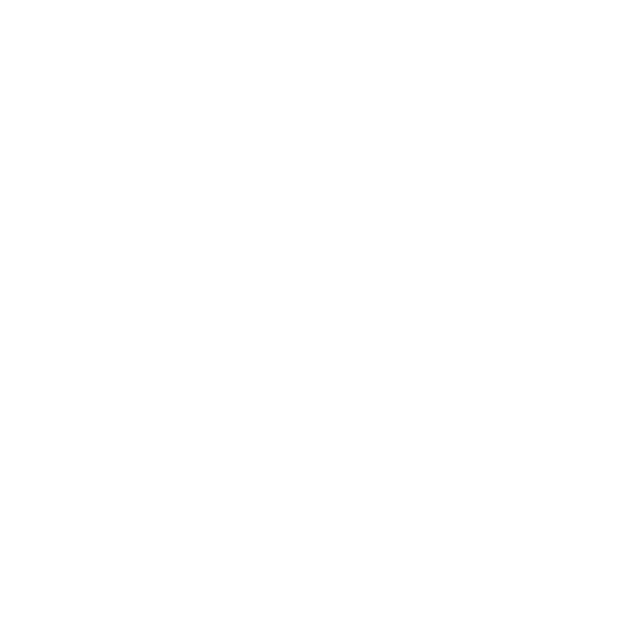
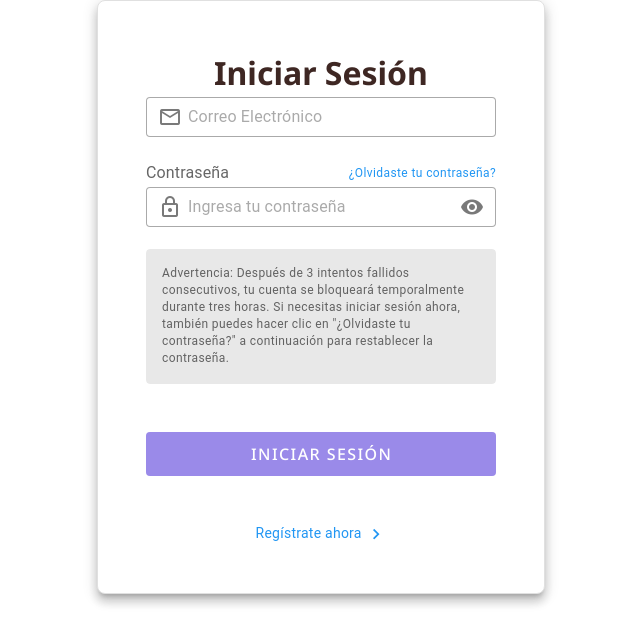
Before and after one commit to Jhems100/frontend, a Nuxt app: page /index/login in a window 1280 px wide. Before the commit this address had no page. Shown: the top 644 px of the page, without its empty margins (319-959 px from the left). Built offline with nearby package versions, Linux system fonts and the light colour scheme.

Commit message:
Anadiendo pagina login

```diff
--- a/pages/index/components/app-bar.vue
+++ b/pages/index/components/app-bar.vue
@@ -8,7 +8,7 @@
     <v-btn icon @click="redirectTo('/login')" class="nav-btn">
       <v-icon color="#000000">mdi-account</v-icon>
     </v-btn>
-  </v-app-bar>
+  </v-app-bar>//
 </template>
 
 <script>
--- a/pages/index/components/login.vue
+++ /dev/null
@@ -1,35 +0,0 @@
-<template>
-    <v-container>
-      <v-row justify="center">
-        <v-col cols="12" md="6">
-          <v-card>
-            <v-card-title>Iniciar Sesión</v-card-title>
-            <v-card-text>
-              <v-form>
-                <v-text-field label="Correo Electrónico" v-model="email" type="email" required></v-text-field>
-                <v-text-field label="Contraseña" v-model="password" type="password" required></v-text-field>
-                <v-btn @click="login">Iniciar Sesión</v-btn>
-              </v-form>
-            </v-card-text>
-          </v-card>
-        </v-col>
-      </v-row>
-    </v-container>
-  </template>
-
-  <script>
-  export default {
-    data() {
-      return {
-        email: '',
-        password: ''
-      };
-    },
-    methods: {
-      login() {
-        // Lógica de inicio de sesión aquí
-        console.log('Iniciando sesión con', this.email, this.password);
-      }
-    }
-  };
-  </script>
--- a/pages/index/components/seccion1.vue
+++ b/pages/index/components/seccion1.vue
@@ -102,10 +102,10 @@
 <style scoped>
 /* Estilos personalizados para esta página */
 .headline {
-  font-family: 'Noto Sans', sans-serif;
-  color: #3E2723;
+  color: #000000;
+  font-weight: 700;
+  margin-bottom: 20px;
   font-size: 2.5rem;
-  margin-bottom: 1rem;
 }
 
 .section {
--- /dev/null
+++ b/pages/index/login.vue
@@ -0,0 +1,107 @@
+<template>
+    <div>
+      <v-card
+        class="mx-auto pa-12 pb-8 custom-card"
+        elevation="8"
+        max-width="448"
+        rounded="lg"
+      >
+        <h1 class="headline text-center">Iniciar Sesión</h1>
+
+        <v-text-field
+          density="compact"
+          placeholder="Correo Electrónico"
+          prepend-inner-icon="mdi-email-outline"
+          variant="outlined"
+          class="custom-text-field"
+        ></v-text-field>
+
+        <div class="text-subtitle-1 text-medium-emphasis d-flex align-center justify-space-between">
+          Contraseña
+
+          <a
+            class="text-caption text-decoration-none text-blue"
+            href="#"
+            rel="noopener noreferrer"
+            target="_blank"
+          >
+            ¿Olvidaste tu contraseña?</a>
+        </div>
+
+        <v-text-field
+          :append-inner-icon="visible ? 'mdi-eye-off' : 'mdi-eye'"
+          :type="visible ? 'text' : 'password'"
+          density="compact"
+          placeholder="Ingresa tu contraseña"
+          prepend-inner-icon="mdi-lock-outline"
+          variant="outlined"
+          class="custom-text-field"
+          @click:append-inner="visible = !visible"
+        ></v-text-field>
+
+        <v-card
+          class="mb-12"
+          color="surface-variant"
+          variant="tonal"
+        >
+          <v-card-text class="text-medium-emphasis text-caption">
+            Advertencia: Después de 3 intentos fallidos consecutivos, tu cuenta se bloqueará temporalmente durante tres horas. Si necesitas iniciar sesión ahora, también puedes hacer clic en "¿Olvidaste tu contraseña?" a continuación para restablecer la contraseña.
+          </v-card-text>
+        </v-card>
+
+        <v-btn
+          class="mb-8 custom-btn"
+          size="large"
+          variant="tonal"
+          block
+        >
+          Iniciar Sesión
+        </v-btn>
+
+        <v-card-text class="text-center">
+          <a
+            class="text-blue text-decoration-none"
+            href="#"
+            rel="noopener noreferrer"
+            target="_blank"
+          >
+            Regístrate ahora <v-icon icon="mdi-chevron-right"></v-icon>
+          </a>
+        </v-card-text>
+      </v-card>
+    </div>
+  </template>
+
+  <script>
+  export default {
+    data() {
+      return {
+        visible: false
+      };
+    }
+  };
+  </script>
+
+  <style scoped>
+  @import url('https://fonts.googleapis.com/css2?family=Noto+Sans:wght@400;500;700&display=swap');
+
+  .headline {
+    font-family: 'Noto Sans', cursive, sans-serif;
+    color: #3E2723;
+  }
+
+  .custom-card {
+    background-color: white;
+    border: 1px solid #E0E0E0;
+  }
+
+  .custom-text-field .v-input__control {
+    font-family: 'Noto Sans', cursive, sans-serif;
+  }
+
+  .custom-btn {
+    background-color: #8c7ae6;
+    color: white;
+    font-family: 'Noto Sans', cursive, sans-serif;
+  }
+  </style>
--- a/pages/products.vue
+++ b/pages/products.vue
@@ -2,9 +2,9 @@
   <v-app>
     <v-app-bar app class="custom-app-bar">
       <v-toolbar-title class="app-title">IzziStocks</v-toolbar-title>
-        <v-btn text class="nav-btn" @click="redirectTo('/')">Pagina Principal</v-btn>
+      <v-btn text class="nav-btn" @click="redirectTo('/')">Página Principal</v-btn>
       <v-btn text class="nav-btn" @click="redirectTo('/products')">Planes y servicios</v-btn>
-        <v-btn text class="nav-btn" @click="redirectTo('/about')">sobre nosotros</v-btn>
+      <v-btn text class="nav-btn" @click="redirectTo('/about')">Sobre nosotros</v-btn>
       <v-spacer></v-spacer>
     </v-app-bar>
 
@@ -27,7 +27,7 @@
                 cover></v-img>
 
               <v-card-item>
-                  <v-card-title>Plan Basico</v-card-title>
+                <v-card-title>Plan Básico</v-card-title>
 
                 <v-card-subtitle>
                   <span class="me-1">Sugerido</span>
@@ -47,7 +47,7 @@
                 </v-row>
 
                 <div class="my-4 text-subtitle-1">
-                    7$ • La paz, Bolivia
+                  7$ • La Paz, Bolivia
                 </div>
 
                 <div>Sistema para rastrear, gestionar y optimizar niveles de inventario empresarial.</div>
@@ -56,7 +56,7 @@
               <v-divider class="mx-4 mb-1"></v-divider>
 
               <v-card-actions>
-                  <v-btn color="deep-purple-lighten-2" text="Comprar" block border @click="reserve"></v-btn>
+                <v-btn color="deep-purple-lighten-2" text="Comprar" block border @click="reserve('plan_basico')"></v-btn>
               </v-card-actions>
             </v-card>
           </v-col>
@@ -92,7 +92,7 @@
                 </v-row>
 
                 <div class="my-4 text-subtitle-1">
-                    10$ • La paz, Bolivia
+                  10$ • La Paz, Bolivia
                 </div>
 
                 <div>Sistema avanzado para rastrear, gestionar y optimizar inventario empresarial.</div>
@@ -101,7 +101,7 @@
               <v-divider class="mx-4 mb-1"></v-divider>
 
               <v-card-actions>
-                  <v-btn color="deep-purple-lighten-2" text="Comprar" block border @click="reserve"></v-btn>
+                <v-btn color="deep-purple-lighten-2" text="Comprar" block border @click="reserve('plan_avanzado')"></v-btn>
               </v-card-actions>
             </v-card>
           </v-col>
@@ -137,7 +137,7 @@
                 </v-row>
 
                 <div class="my-4 text-subtitle-1">
-                    15$ • La paz, Bolivia
+                  15$ • La Paz, Bolivia
                 </div>
 
                 <div>Sistema premium para rastrear, gestionar y optimizar inventario empresarial con características adicionales.</div>
@@ -146,7 +146,7 @@
               <v-divider class="mx-4 mb-1"></v-divider>
 
               <v-card-actions>
-                  <v-btn color="deep-purple-lighten-2" text="Comprar" block border @click="reserve"></v-btn>
+                <v-btn color="deep-purple-lighten-2" text="Comprar" block border @click="reserve('plan_premium')"></v-btn>
               </v-card-actions>
             </v-card>
           </v-col>
@@ -172,12 +172,13 @@
       router.push(path)
     }
 
+    const reserve = (plan) => {
+      router.push(`/product/${plan}`)
+    }
+
     return {
       redirectTo,
-        reserve() {
-          this.loading = true
-          setTimeout(() => (this.loading = false), 2000)
-        },
+      reserve,
     }
   },
 }
```
Also changed, not shown: pages/about.vue (line endings or trailing spaces), pages/index/index.vue (indentation only). Lines whose indentation alone changed are shown as unchanged.
